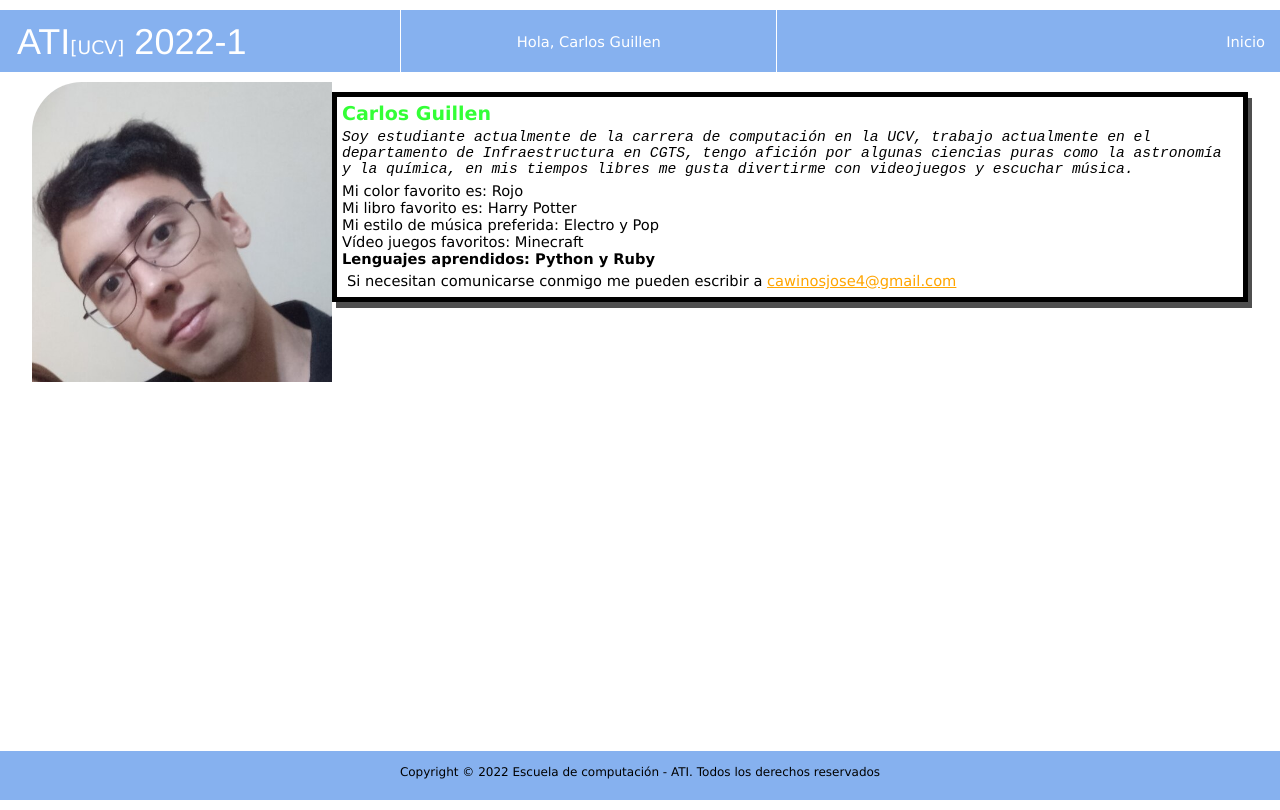
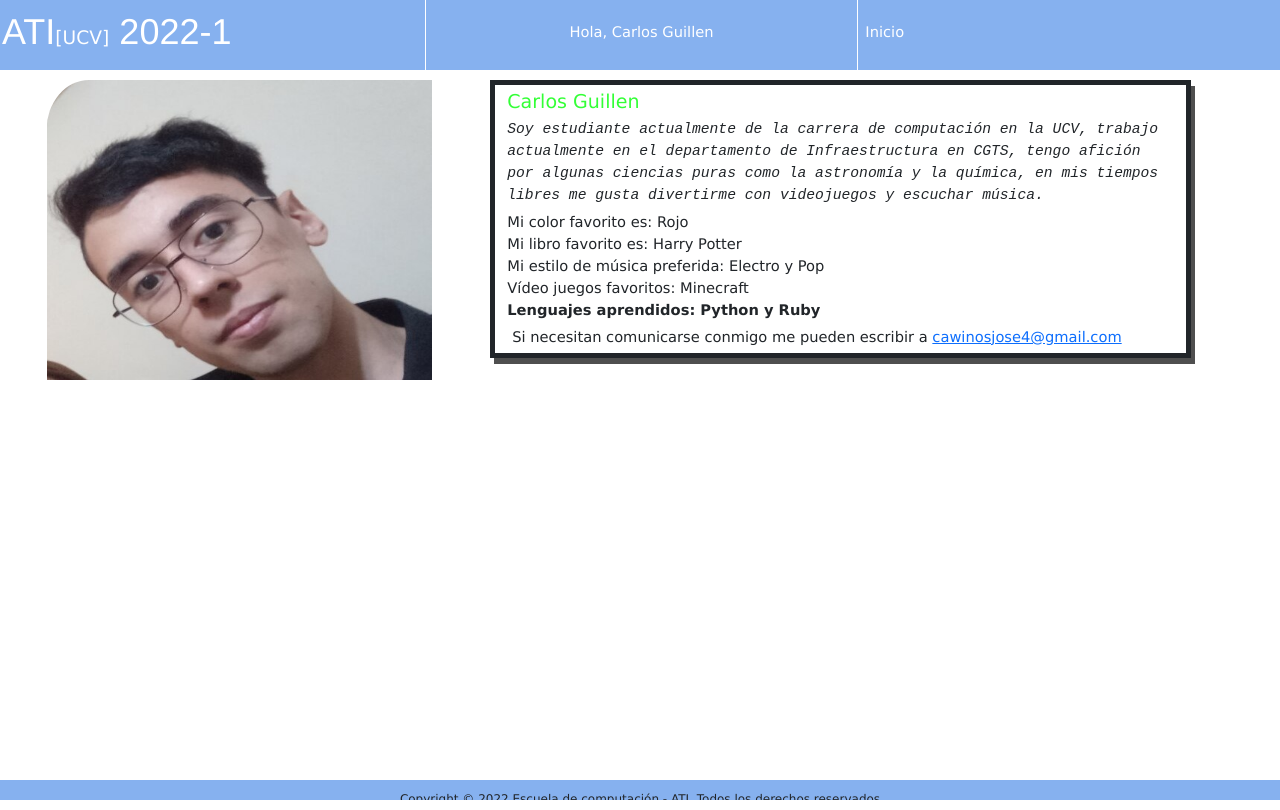
Before and after one commit to Guarenas98/ati_2022_1, a PHP site: page /26619394/perfil.html in a window 1280 px wide. Run offline with PHP 8.4, Linux system fonts and the light colour scheme.

Commit message:
archivos reto14

```diff
--- a/26619394/perfil.html
+++ b/26619394/perfil.html
@@ -8,21 +8,34 @@
 		<link rel="stylesheet" href="perfil.css"  type="text/css">
 		<script type="text/javascript" src="perfil.json"> </script>
 		<script type="text/javascript" src="config.json"> </script>
+
+		<!-- Boostrap CSS-->
+		<link href="https://cdn.jsdelivr.net/npm/bootstrap@5.0.2/dist/css/bootstrap.min.css" rel="stylesheet" integrity="sha384-EVSTQN3/azprG1Anm3QDgpJLIm9Nao0Yz1ztcQTwFspd3yD65VohhpuuCOmLASjC" crossorigin="anonymous">
+
+		<!-- Boostrap JS-->
+		<script src="https://cdn.jsdelivr.net/npm/bootstrap@5.0.2/dist/js/bootstrap.bundle.min.js" integrity="sha384-MrcW6ZMFYlzcLA8Nl+NtUVF0sA7MsXsP1UyJoMp4YLEuNSfAP+JcXn/tWtIaxVXM" crossorigin="anonymous"></script>
+
+		<!-- JQuery -->
+
+		<!-- Mode Responsive -->
+		<meta name="viewport" content="width=device-width, initial-scale=1">
+
 		<title></title>
 	</head>
 	<body>
 	    <header>
 			<nav>
-				<ul>
-					<li class="logo"></li>
-					<li class="saludo"></li>
-					<li class="busqueda"></li>
+				<ul class="row">
+					<li class="logo col-xs-5 col-md-4 col-sm-5"></li>
+					<li class="saludo col-xs-4 col-md-4 col-sm-5"></li>
+					<li class="busqueda col-xs-3 col-md-3 col-sm-5 col-md-offset-1"></li>
 				</ul>
 			</nav>
 	    </header>
-	    <section class="contenedor-info-estudiante">
-			<img class="foto-estudiante"/>
-			<section class="contenido">
+		<div class="container-fluid">
+	    <section class="contenedor-info-estudiante row m-auto">
+			<img class="foto-estudiante col-xs-8 col-sm-11 col-md-4"/>
+			<section class="contenido col-xs-10 col-sm-11 col-md-7">
 				<h1 id="nombre" ></h1>
 				<p class="introduccion"></p>
 				<div class="biografia">
@@ -44,6 +57,7 @@
 				</div>
 				<p id="comunicacion-email"></p>
 	    </section>
+		</div>
 	    <footer>
 	    </footer>
 	</body>
--- a/css/style.css
+++ b/css/style.css
@@ -5,12 +5,14 @@
 	font-size: 11pt;
 }
 
+html {font-size: 62.5%;}
+
 html,body { width: 100%; height: 100%; }
 
 header {
-   height: 62px;
+  /*  height: 62px;
 	top: 0;
-   position: relative;
+   position: relative;*/
 	background-color:#86b1ef;
 }
 
```
